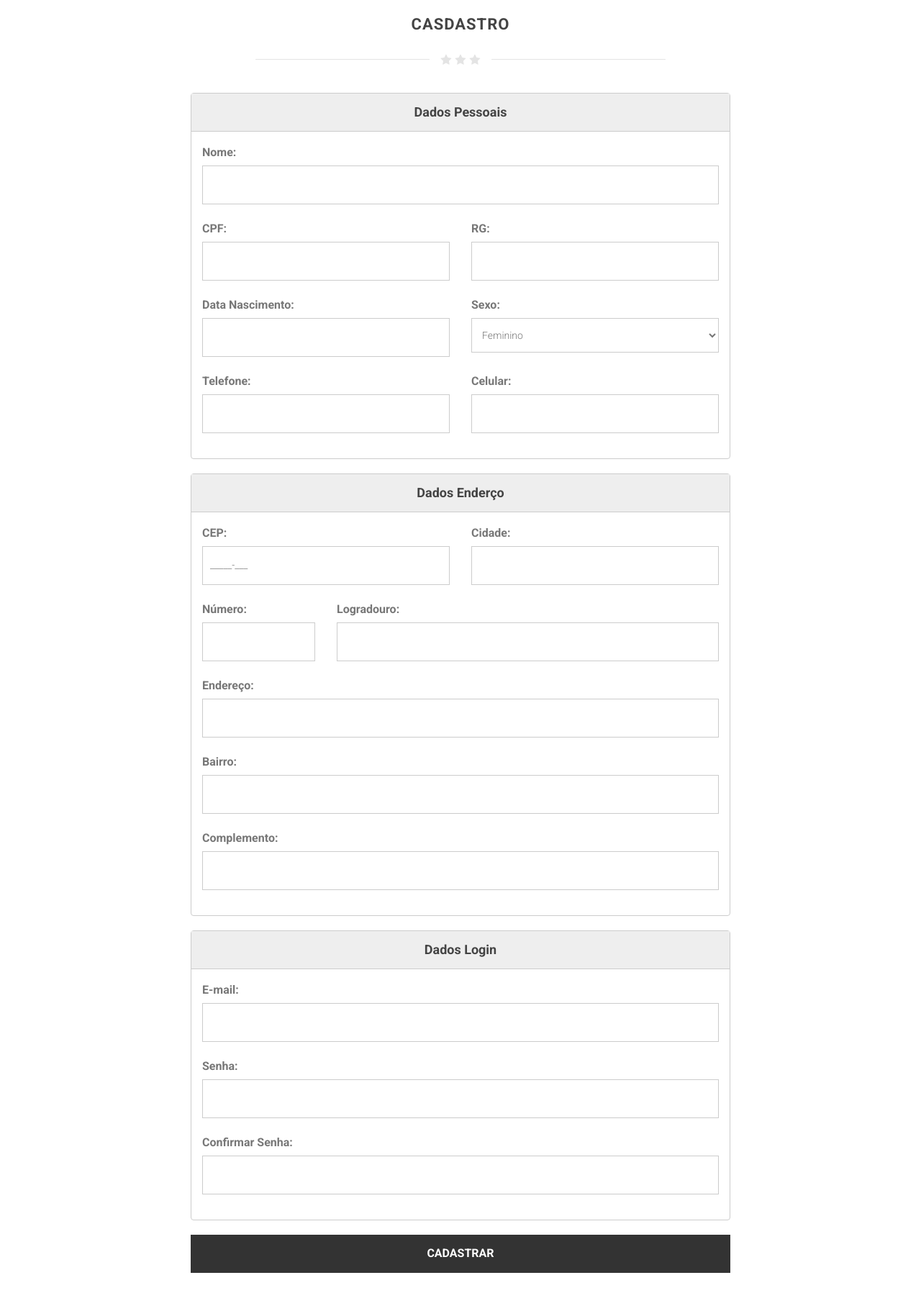
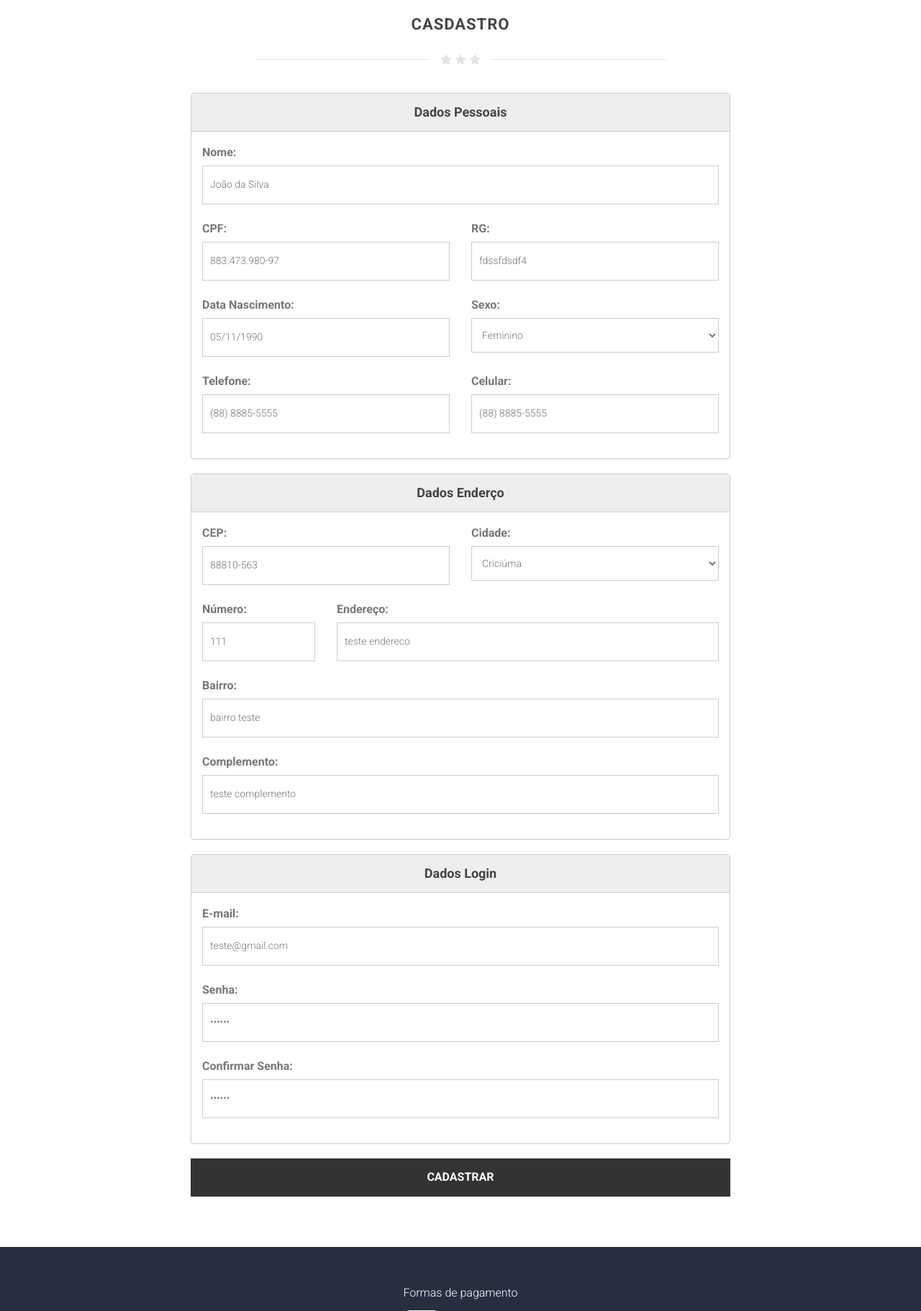
Before and after one commit to carolainedosreisf/ac_sistemas, a PHP site: page /cadastro.php in a window 1280 px wide. Shown: the part 684-2506 px from the top of the page at 72% size. Run offline with PHP 8.4, Linux system fonts and the light colour scheme; some libraries are stand-ins or nearby versions.

Commit message:
14/10/2021 parte 2

```diff
--- a/site/cadastro.php
+++ b/site/cadastro.php
@@ -3,7 +3,6 @@
 <?php include 'header.php' ?>
 <?php include 'capa.php' ?>
 
-<!-- CONTENT =============================-->
 <section class="item content" style="margin-top:50px;margin-bottom:50px;" ng-app="appCadastro" ng-controller="cadastroController">
     <div class="container toparea">
         <div class="underlined-title">
@@ -20,7 +19,17 @@
         </div>
         <div class="row">
             <div class="col-lg-8 col-lg-offset-2">
-                <form method="post" action="contact.php" id="contactform">
+                <div class="alert alert-danger" role="alert" ng-show="form_cadastro.nr_cpf.$invalid && (form_cadastro.$submitted || form_cadastro.nr_cpf.$dirty)">
+                    CPF Inválido!
+                </div>
+                <div class="alert alert-danger" role="alert" ng-show="cad.senha != cad.confirm_senha && form_cadastro.$submitted">
+                    As senhas não correspondem!
+                </div>
+                <div class="alert alert-danger" role="alert" ng-show="form_cadastro.$invalid && form_cadastro.$submitted">
+                    Preencha os campos destacados!
+                </div>
+                <form id="contactform" name="form_cadastro" novalidate
+                ng-submit="setCadastro()">
                     <div class="form">
                         <div class="painel">
                             <div class="titulo-painel">
@@ -30,24 +39,24 @@
 
                                 <div class="row">
                                     <div class="col-sm-12">
-                                        <label for="nome">Nome:</label>
-                                        <input type="text" name="nome" autocomplete="off">
+                                        <label for="nm_cadastro">Nome:</label>
+                                        <input type="text" name="nm_cadastro" ng-model="cad.nm_cadastro" autocomplete="off" ng-required="true" maxlength="50">
+                                    </div>
+                                </div>
+                                <div class="row">
+                                    <div class="col-sm-6" ng-class="form_cadastro.nr_cpf.$invalid && (form_cadastro.$submitted || form_cadastro.nr_cpf.$dirty)?'has-error':''">
+                                        <label for="nr_cpf">CPF:</label>
+                                        <input type="text" name="nr_cpf" ng-model="cad.nr_cpf" ui-br-cpf-mask autocomplete="off" ng-required="true">
+                                    </div>
+                                    <div class="col-sm-6">
+                                        <label for="nr_rg">RG:</label>
+                                        <input type="text" name="nr_rg" autocomplete="off" ng-model="cad.nr_rg" ng-required="true" maxlength="9">
                                     </div>
                                 </div>
                                 <div class="row">
                                     <div class="col-sm-6">
-                                        <label for="cpf">CPF:</label>
-                                        <input type="text" name="cpf" ng-model="cad.cpf" ui-br-cpf-mask autocomplete="off">
-                                    </div>
-                                    <div class="col-sm-6">
-                                        <label for="rg">RG:</label>
-                                        <input type="text" name="rg" autocomplete="off">
-                                    </div>
-                                </div>
-                                <div class="row">
-                                    <div class="col-sm-6">
-                                        <label for="dt_nascimento">Data Nascimento:</label>
-                                        <input type="text" data-provide="datepicker" class="date_picker" name="dt_nascimento" autocomplete="off" data-date-format="dd/mm/yyyy">
+                                        <label for="dt_nascto">Data Nascimento:</label>
+                                        <input type="text" data-provide="datepicker" class="date_picker" name="dt_nascto" autocomplete="off" data-date-format="dd/mm/yyyy" ng-model="cad.dt_nascto" ng-required="true">
                                     </div>
                                     <div class="col-sm-6">
                                         <label for="sexo">Sexo:</label>
@@ -59,12 +68,12 @@
                                 </div>
                                 <div class="row">
                                     <div class="col-sm-6">
-                                        <label for="telefone">Telefone:</label>
-                                        <input type="text" id="telefone" name="telefone" ng-model="cad.telefone" autocomplete="off" ui-br-phone-number-mask="areaCode" required="required">
+                                        <label for="nr_telefone">Telefone:</label>
+                                        <input type="text" id="nr_telefone" name="nr_telefone" ng-model="cad.nr_telefone" autocomplete="off" ui-br-phone-number-mask="areaCode">
                                     </div>
                                     <div class="col-sm-6">
-                                        <label for="celular">Celular:</label>
-                                        <input type="text" id="celular" name="celular" ng-model="cad.celular" autocomplete="off" ui-br-phone-number-mask="areaCode" required="required">
+                                        <label for="nr_contato">Celular:</label>
+                                        <input type="text" id="nr_contato" name="nr_contato" ng-model="cad.nr_contato" autocomplete="off" ui-br-phone-number-mask="areaCode">
                                     </div>
                                 </div>
                             </div>
@@ -76,40 +85,36 @@
                             <div class="corpo-painel">
                                 <div class="row">
                                     <div class="col-sm-6">
-                                        <label for="cep">CEP:</label>
-                                        <input type="text" ui-mask="99999-999" name="cep" autocomplete="off" ng-model="cad.cep">
+                                        <label for="nr_cep">CEP:</label>
+                                        <input type="text" ui-mask="99999-999" name="nr_cep" autocomplete="off" ng-model="cad.nr_cep" required="required">
                                     </div>
                                     <div class="col-sm-6">
                                         <label for="cidade">Cidade:</label>
-                                        <input type="text" name="cidade" autocomplete="off">
+                                        <select name="cd_cidade" id="cd_cidade" autocomplete="off" ng-model="cad.cd_cidade" required="required">
+                                            <option value="1">Criciúma</option>
+                                        </select>
                                     </div>
                                 </div>
                                 <div class="row">
                                     <div class="col-sm-3">
-                                        <label for="numero">Número:</label>
-                                        <input type="text" name="numero" autocomplete="off">
+                                        <label for="nr_endereco">Número:</label>
+                                        <input type="text" name="nr_endereco" autocomplete="off" ng-model="cad.nr_endereco" required="required" maxlength="5">
                                     </div>
                                     <div class="col-sm-9">
-                                        <label for="logradouro">Logradouro:</label>
-                                        <input type="text" name="logradouro" autocomplete="off">
+                                        <label for="ed_cadastro">Endereço:</label>
+                                        <input type="text" name="ed_cadastro" autocomplete="off" ng-model="cad.ed_cadastro" required="required" maxlength="80">
                                     </div>
                                 </div>
                                 <div class="row">
                                     <div class="col-sm-12">
-                                        <label for="endereco">Endereço:</label>
-                                        <input type="text" name="endereco" autocomplete="off">
+                                        <label for="ba_cadastro">Bairro:</label>
+                                        <input type="text" name="ba_cadastro" autocomplete="off" ng-model="cad.ba_cadastro" required="required" maxlength="50">
                                     </div>
                                 </div>
                                 <div class="row">
                                     <div class="col-sm-12">
-                                        <label for="bairro">Bairro:</label>
-                                        <input type="text" name="bairro" autocomplete="off">
-                                    </div>
-                                </div>
-                                <div class="row">
-                                    <div class="col-sm-12">
-                                        <label for="complemento">Complemento:</label>
-                                        <input type="text" name="complemento" autocomplete="off">
+                                        <label for="co_complemento">Complemento:</label>
+                                        <input type="text" name="co_complemento" autocomplete="off" ng-model="cad.co_complemento" maxlength="80">
                                     </div>
                                 </div>
                             </div>
@@ -121,25 +126,25 @@
                             <div class="corpo-painel">
                                 <div class="row">
                                     <div class="col-sm-12">
-                                        <label for="email">E-mail:</label>
-                                        <input type="email" name="email" autocomplete="off">
+                                        <label for="ed_email">E-mail:</label>
+                                        <input type="email" name="ed_email" autocomplete="off" ng-model="cad.ed_email" required="required" maxlength="80">
                                     </div>
                                 </div>
                                 <div class="row">
                                     <div class="col-sm-12">
                                         <label for="senha">Senha:</label>
-                                        <input type="password" name="senha" autocomplete="off">
+                                        <input type="password" name="senha" autocomplete="off" ng-model="cad.senha" required="required" maxlength="20">
                                     </div>
                                 </div>
                                 <div class="row">
                                     <div class="col-sm-12">
                                         <label for="confirm_senha">Confirmar Senha:</label>
-                                        <input type="password" name="confirm_senha" autocomplete="off">
+                                        <input type="password" name="confirm_senha" autocomplete="off" ng-model="cad.confirm_senha" required="required" maxlength="20">
                                     </div>
                                 </div>
                             </div>
                         </div>
-                        <input type="submit" id="submit" class="clearfix btn" value="Cadastrar">
+                        <button type="submit" id="submit" class="clearfix btn">Cadastrar</button>
                     </div>
                 </form>
             </div>
--- a/site/css/style.css
+++ b/site/css/style.css
@@ -640,7 +640,7 @@ ul,ol {
 .footer a {
 	color:#00bba7;
 }
-#contactform input,#contactform textarea,#contactform select {
+#contactform input,#contactform textarea,#contactform select,#contactform button {
 	border:0px;
 	border:1px solid #eee;
 	width:100%;
@@ -838,3 +838,7 @@ button.main_bt {
     text-align: center;
     border-radius: 4px;
 }
+
+.has-error input, .has-error select{
+	border: 1px solid #b94a48 !important;
+}
--- a/site/js/controllers/cadastro/cadastroController.js
+++ b/site/js/controllers/cadastro/cadastroController.js
@@ -1,4 +1,24 @@
 var app = angular.module('appCadastro', ['ngSanitize','idf.br-filters','ui.utils.masks','ui.mask']);
 app.controller('cadastroController', ['$scope', '$http','$filter','$timeout', function($scope,$http,$filter,$timeout) {
+    $scope.cad = {
+        nm_cadastro:"João da Silva",
+        nr_cpf:"88347398097",
+        nr_rg:"fdssfdsdf4",
+        dt_nascto:"05/11/1990",
+        nr_telefone:"8888855555",
+        nr_contato:"8888855555",
+        nr_cep:"88810563",
+        cd_cidade:"1",
+        nr_endereco:"111",
+        ed_cadastro:"teste endereco",
+        ba_cadastro:"bairro teste",
+        co_complemento:"teste complemento",
+        ed_email:"teste@gmail.com",
+        senha:"123456",
+        confirm_senha:"123456"
+    };
 
+    $scope.setCadastro = function(){
+
+    }
 }]);
```
